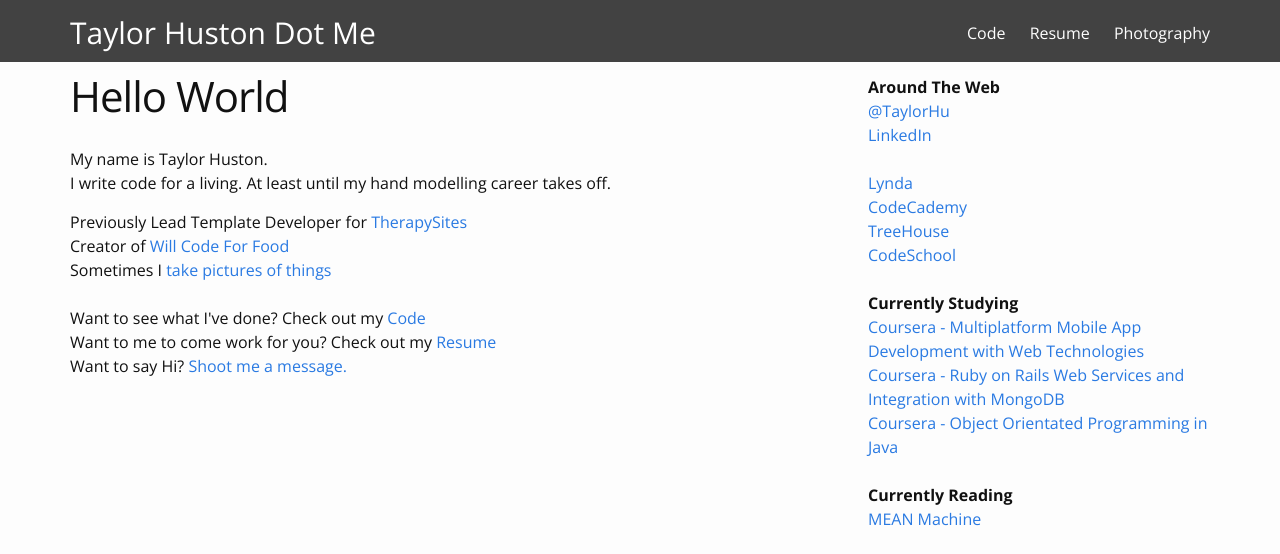
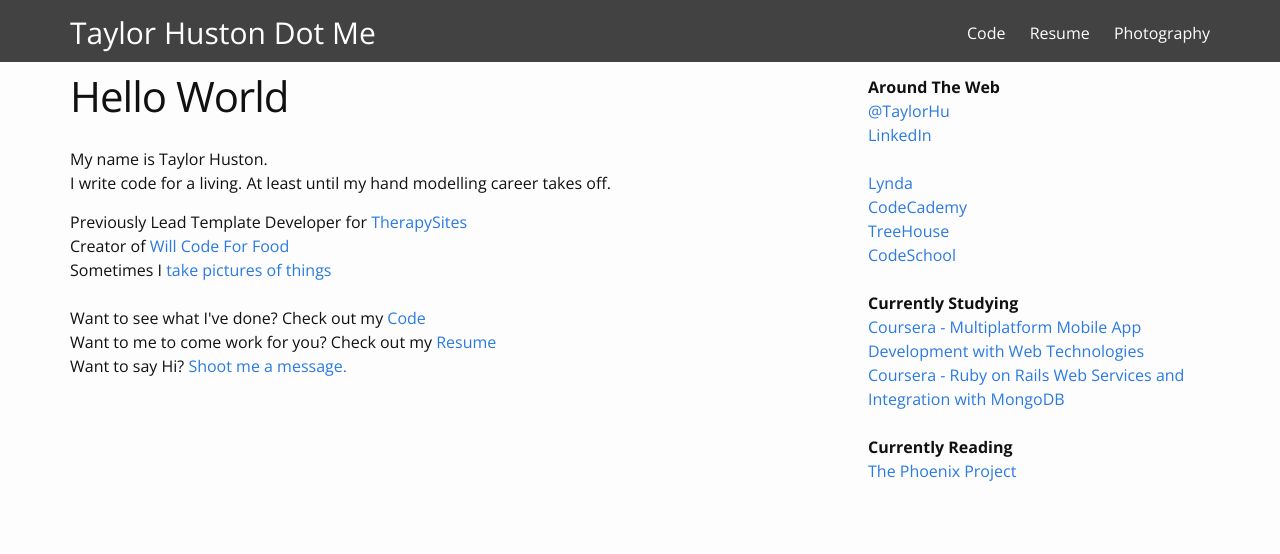
Before and after one commit to TaylorHuston/taylorhuston.github.io, a Jekyll site: the page built from index.html, in a window 1280 px wide, cut to the strip 0-554 px from the top of the page. Built offline with Jekyll 4.4.1, drawn with Linux system fonts in a browser that asks for light colours; some web fonts are replaced.

Commit message:
Update Sidebar

```diff
--- a/_includes/sidebar.html
+++ b/_includes/sidebar.html
@@ -8,10 +8,6 @@
   <br />
   <br />
   <a href="http://www.lynda.com/AllCertificates/User/1103034" target="_blank">Lynda</a>
-<!--
-  <br />
-  <a href="https://www.coursera.org/user/i/ec884b97ea554d0daaf69cc61ebaa98d" target="_blank">Coursera</a>
--->
   <br />
   <a href="http://www.codecademy.com/pyCoder84523" target="_blank">CodeCademy</a>
   <br />
@@ -26,12 +22,10 @@
   <br />
   <a href="https://www.coursera.org/specializations/ruby-on-rails?utm_medium=listingPage" target="_blank">Coursera - Ruby on Rails Web Services and Integration with MongoDB</a>
   <br />
-  <a href="https://www.coursera.org/learn/object-oriented-java/home/info" target="_blank">Coursera - Object Orientated Programming in Java</a>
-  <br />
   <br />
   <strong>Currently Reading</strong>
   <br />
-  <a href="https://leanpub.com/mean-machine" target="_blank">MEAN Machine</a>
+  <a href="http://www.amazon.com/Phoenix-Project-DevOps-Helping-Business/dp/0988262592" target="_blank">The Phoenix Project</a>
 
 
 </div>
```
